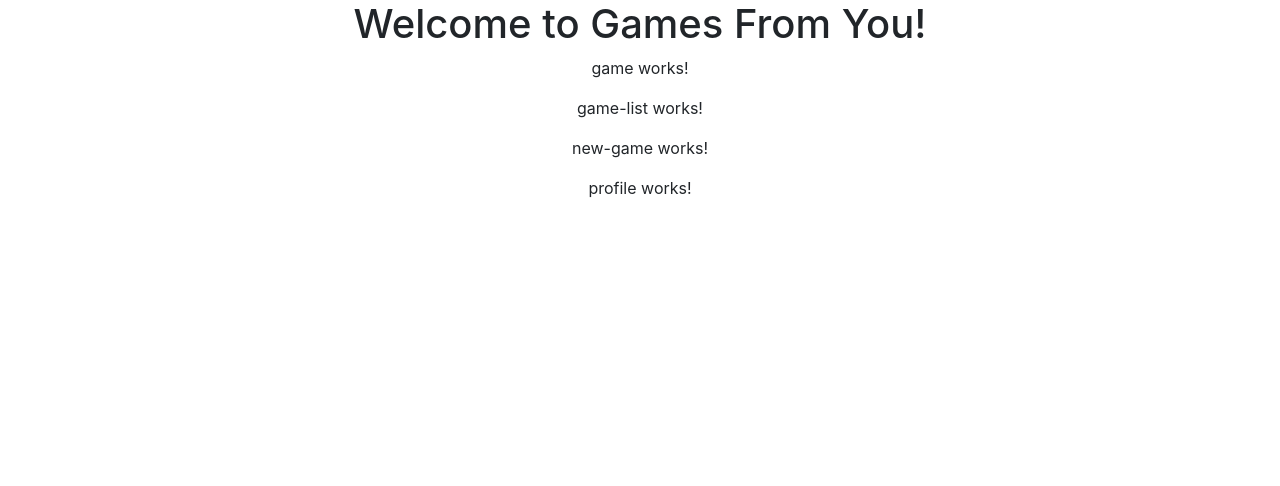
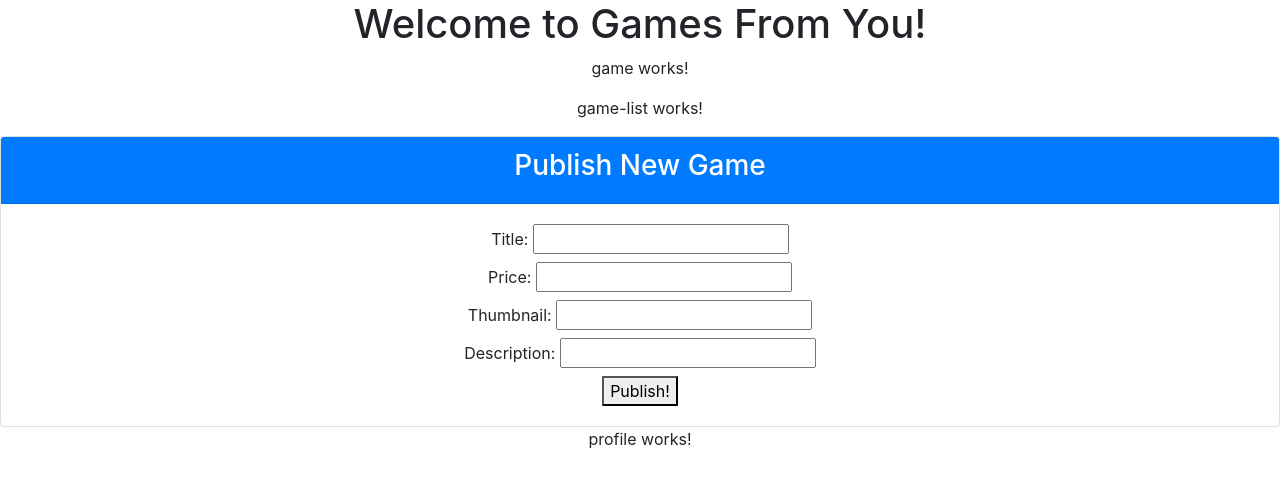
Before and after one commit to cbutton01/clone-project, an Angular app: page / in a window 1280 px wide. Shown: the top 486 px of the page. Built offline with nearby package versions, Linux system fonts and the light colour scheme.

Commit message:
publish new game html content added

```diff
--- a/src/app/new-game/new-game.component.css
+++ b/src/app/new-game/new-game.component.css
@@ -0,0 +1,3 @@
+.card-body {
+ float: left;
+}
--- a/src/app/new-game/new-game.component.html
+++ b/src/app/new-game/new-game.component.html
@@ -1,3 +1,24 @@
-<p>
-  new-game works!
-</p>
+<div class="card">
+  <div class="card-header card-title bg-primary text-white">
+    <h3>Publish New Game</h3>
+  </div>
+  <div class="card-body">
+    <label>
+      Title:
+      <input #newTitle>
+    </label><br>
+    <label>
+      Price:
+      <input type="number" #newPrice>
+    </label><br>
+    <label>
+      Thumbnail:
+      <input #newThumbnail>
+    </label><br>
+    <label>
+      Description:
+      <input class="moreText" #newDescription>
+    </label><br>
+    <button (click)="submitForm(newTitle.value, newDescription.value, newPrice.value, newThumbnail.value)">Publish!</button>
+  </div>
+</div>
```
